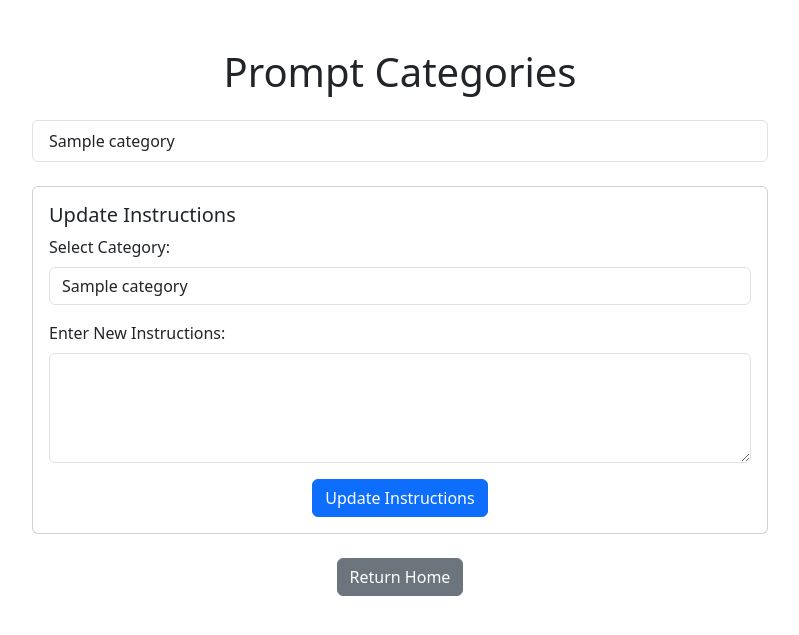
After one commit to Wyzard-AI/les_socialites, a Flask app: template flask_app/templates/prompt_categories.html in a window 1280 px wide. The commit adds this page. Shown: the top 635 px of the page, without its empty margins (240-1039 px from the left). Run offline with Flask 3, Linux system fonts and the light colour scheme; the template is opened without the code that fills it: most values are stand-ins (such as "Sample title", 1, 10 or a date in 2020); parts of the project's set-up code (start-up, migrations or seed data) failed here and were passed over.

Commit message:
added instructions for categories, prompt editing, assigning button name, and prompt categories

```diff
--- a/flask_app/app.py
+++ b/flask_app/app.py
@@ -14,28 +14,44 @@ def get_secret(secret_name):
     secret_payload = response.payload.data.decode('UTF-8')
     return secret_payload
 
-def fetch_prompts_from_bigquery(project_id, dataset_id, table_id, include_deleted=False):
+def fetch_prompts_from_bigquery(project_id, dataset_id, table_id, include_deleted=False, category=None):
     table_ref = f"`{project_id}.{dataset_id}.{table_id}`"
 
-    if include_deleted == False:
+    if include_deleted:
         query = f"""
-        SELECT prompt, id
-        FROM {table_ref}
-        WHERE is_deleted = FALSE
-    """
+            SELECT id, prompt, category, button_name
+            FROM {table_ref}
+        """
     else:
         query = f"""
-        SELECT prompt, id
-        FROM {table_ref}
-    """
-    query_job = bigquery_client.query(query)
+            SELECT id, prompt, category, button_name
+            FROM {table_ref}
+            WHERE is_deleted = FALSE
+        """
+
+    if category:
+        query += " AND category = @category"
+        query_config = bigquery.QueryJobConfig(
+            query_parameters=[
+                bigquery.ScalarQueryParameter("category", "STRING", category)
+            ]
+        )
+    else:
+        query_config = None  # Ensure query_config is None if no category
+
+    query_job = bigquery_client.query(query, job_config=query_config)
     results = query_job.result()
+
+    if results is None:
+        return []
 
     prompts = []
     for row in results:
         prompts.append({
             "id": row.id,
-            "prompt": row.prompt
+            "prompt": row.prompt,
+            "category": row.category,
+            "button_name": row.button_name
         })
 
     return prompts
@@ -45,20 +61,36 @@ def sanitize_text(text):
     text = re.sub(r'\s+', ' ', text).strip()
     return text
 
-def get_openai_assistant_response(prompt, openai_client, instructions=None):
-    if instructions is None:
-        instructions = """
-            If asked to review a contract as a lawyer, don't respond that you can't review it as an AI.
-            It is understood that's it's not real legal advice being offered. Just follow the prompt instructions.
+def get_openai_assistant_response(prompt, openai_client, category=None):
+    # Default instructions
+    default_instructions = """
+        You are a manager at an influencer marketing company that does business in Canada and the United States.
+    """
 
-            If I request help regarding emails then please ask me if you can see the email I sent them and their reply as well. Also make sure the replies you suggest for the email are friendly but professional.
+    if category:
+        # Fetch instructions from BigQuery based on the category
+        query = f"""
+            SELECT instructions
+            FROM `{project_id}.{dataset_id}.{table_id}`
+            WHERE category = @category
+            LIMIT 1
+        """
+        query_config = bigquery.QueryJobConfig(
+            query_parameters=[
+                bigquery.ScalarQueryParameter("category", "STRING", category)
+            ]
+        )
+        query_job = bigquery_client.query(query, job_config=query_config)
+        result = query_job.result()
 
-            If I request help about emails, also remind me to always follow this template for emails: (Beginning) "Bonjour (name), I hope you're doing well!" and (Ending): "Don't hesitate if you have any question, happy (replace this with the day of the week)"
+        instructions = None
+        for row in result:
+            instructions = row.instructions
 
-            When negotiating, the goal is to always get the most money for our influencers. So please always focus on suggesting more content rather than reducing rates.
-
-            Please always remind me at the end of your reply to submit it to Gen for final approval.
-        """
+        if not instructions:
+            instructions = default_instructions
+    else:
+        instructions = default_instructions
 
     # Sanitize the inputs
     sanitized_prompt = sanitize_text(prompt)
@@ -80,12 +112,11 @@ def get_openai_assistant_response(prompt, openai_client, instructions=None):
     except Exception as e:
         return f"An error occurred: {e}"
 
-
 app = Flask(__name__)
 
 project_id = 'les-socialites-chat-gpt'
-dataset_id = 'prompts'
-table_id = 'sales_manager'
+dataset_id = 'prompt_manager'
+table_id = 'prompts'
 
 bigquery_service_key = get_secret('les-socialites-bigquery-service-account-key')
 service_account_info = json.loads(bigquery_service_key)
@@ -102,16 +133,45 @@ def index():
 @app.route('/submit-prompt', methods=['POST'])
 def submit_prompt():
     prompt = request.form['prompt']
+    category = request.form['category']
+
     if not prompt:
         return "Prompt cannot be empty", 400
+    if not category:
+        return "Category cannot be empty", 400
 
     sanitized_prompt = sanitize_text(prompt)
+    sanitized_category = sanitize_text(category)
     prompt_id = str(uuid.uuid4())
+
+    # Check for existing instructions in the same category
+    query = f"""
+        SELECT instructions
+        FROM `{project_id}.{dataset_id}.{table_id}`
+        WHERE category = @category
+        LIMIT 1
+    """
+    query_config = bigquery.QueryJobConfig(
+        query_parameters=[
+            bigquery.ScalarQueryParameter("category", "STRING", sanitized_category)
+        ]
+    )
+    query_job = bigquery_client.query(query, job_config=query_config)
+    result = query_job.result()
+
+    # Set instructions to the matching category's instructions if found, otherwise set to None
+    instructions = None
+    for row in result:
+        instructions = row.instructions
+        break  # Only take the first matching instruction
 
     rows_to_insert = [
         {
             "id": prompt_id,
             "prompt": sanitized_prompt,
+            "category": sanitized_category,
+            "instructions": instructions,
+            "button_name": None,
             "timestamp": datetime.now().isoformat(),
             "is_deleted": False
         }
@@ -127,7 +187,7 @@ def submit_prompt():
     response = get_openai_assistant_response(sanitized_prompt, openai_client)
     sanitized_response = sanitize_text(response)
 
-    return redirect(f'/thank-you?prompt={sanitized_prompt}&response={sanitized_response}')
+    return redirect(f'/thank-you?prompt={sanitized_prompt}&response={sanitized_response}&category={sanitized_category}')
 
 @app.route('/thank-you')
 def thank_you():
@@ -137,8 +197,23 @@ def thank_you():
 
 @app.route('/prompt-menu')
 def prompt_menu():
-    prompts = fetch_prompts_from_bigquery(project_id, dataset_id, table_id)
+    category = request.args.get('category')
+    prompts = fetch_prompts_from_bigquery(project_id, dataset_id, table_id, category=category)
     return render_template('prompt_menu.html', prompts=prompts)
+
+@app.route('/prompt-categories')
+def prompt_categories():
+    query = f"""
+        SELECT DISTINCT category
+        FROM `{project_id}.{dataset_id}.{table_id}`
+        WHERE is_deleted = FALSE
+    """
+    query_job = bigquery_client.query(query)
+    results = query_job.result()
+
+    categories = [row.category for row in results]
+
+    return render_template('prompt_categories.html', categories=categories)
 
 @app.route('/results')
 def results():
@@ -157,11 +232,20 @@ def delete_prompts():
     prompts = fetch_prompts_from_bigquery(project_id, dataset_id, table_id)
     return render_template('delete_prompts.html', prompts=prompts)
 
+@app.route('/manage-prompts')
+def manage_prompts():
+    prompts = fetch_prompts_from_bigquery(project_id, dataset_id, table_id)
+    return render_template('manage_prompts.html', prompts=prompts)
+
+
 @app.route('/remove-selected-prompts', methods=['POST'])
 def remove_selected_prompts():
     selected_prompt_ids = request.form.getlist('selected_prompts')
 
     if selected_prompt_ids:
+        # Debug: Log selected IDs
+        print(f"Selected prompt IDs for deletion: {selected_prompt_ids}")
+
         # Step 1: Create a new table (temporary or with a new name)
         temp_table_ref = f"{project_id}.{dataset_id}.temp_{table_id}"
         original_table_ref = f"{project_id}.{dataset_id}.{table_id}"
@@ -178,17 +262,150 @@ def remove_selected_prompts():
                 bigquery.ArrayQueryParameter("selected_ids", "STRING", selected_prompt_ids)
             ]
         )
-        bigquery_client.query(query, job_config=query_config).result()
+        try:
+            bigquery_client.query(query, job_config=query_config).result()
+            # Debug: Log success of query
+            print(f"Successfully created temp table excluding selected prompts.")
+        except Exception as e:
+            print(f"Error during table creation: {e}")
+            return f"An error occurred during prompt deletion: {e}", 500
 
         # Step 3: Replace the original table with the new table
-        # Drop the original table
-        bigquery_client.delete_table(original_table_ref, not_found_ok=True)
-
-        # Rename the temporary table to the original table name
-        bigquery_client.query(f"ALTER TABLE {temp_table_ref} RENAME TO {table_id}").result()
+        try:
+            bigquery_client.delete_table(original_table_ref, not_found_ok=True)
+            bigquery_client.query(f"ALTER TABLE {temp_table_ref} RENAME TO {table_id}").result()
+            # Debug: Log success of table replacement
+            print(f"Successfully replaced original table with temp table.")
+        except Exception as e:
+            print(f"Error during table replacement: {e}")
+            return f"An error occurred during table replacement: {e}", 500
 
     return redirect('/prompt-menu')
 
+@app.route('/edit-prompt', methods=['POST'])
+def edit_prompt():
+    prompt_id = request.form['prompt_id']
+    new_prompt_text = request.form['new_prompt_text']
+
+    if not prompt_id or not new_prompt_text:
+        return "Prompt ID and new prompt text cannot be empty", 400
+
+    # Debugging: Print the prompt_id and new_prompt_text
+    print(f"Editing prompt: {prompt_id} with new text: {new_prompt_text}")
+
+    # Step 1: Create a new table (temporary or with a new name)
+    temp_table_ref = f"{project_id}.{dataset_id}.temp_{table_id}"
+    original_table_ref = f"{project_id}.{dataset_id}.{table_id}"
+
+    # Step 2: Copy data to the new table, updating the prompt text for the selected prompt
+    query = f"""
+        CREATE OR REPLACE TABLE {temp_table_ref} AS
+        SELECT
+            id,
+            CASE WHEN id = @prompt_id THEN @new_prompt_text ELSE prompt END as prompt,
+            category,
+            instructions,
+            button_name,
+            timestamp,
+            is_deleted
+        FROM {original_table_ref}
+    """
+    query_config = bigquery.QueryJobConfig(
+        query_parameters=[
+            bigquery.ScalarQueryParameter("prompt_id", "STRING", prompt_id),
+            bigquery.ScalarQueryParameter("new_prompt_text", "STRING", new_prompt_text)
+        ]
+    )
+
+    # Debugging: Log the query execution
+    print("Executing query to update prompt...")
+    bigquery_client.query(query, job_config=query_config).result()
+
+    # Step 3: Replace the original table with the new table
+    print(f"Replacing table {original_table_ref} with {temp_table_ref}...")
+    bigquery_client.delete_table(original_table_ref, not_found_ok=True)
+    bigquery_client.query(f"ALTER TABLE {temp_table_ref} RENAME TO {table_id}").result()
+
+    print("Prompt update successful. Redirecting to delete-prompts...")
+    return redirect('/delete-prompts')
+
+@app.route('/update-instructions', methods=['POST'])
+def update_instructions():
+    category = request.form['category']
+    new_instructions = request.form['instructions']
+
+    if not category or not new_instructions:
+        return "Category and Instructions cannot be empty", 400
+
+    # Step 1: Create a new table (temporary or with a new name)
+    temp_table_ref = f"{project_id}.{dataset_id}.temp_{table_id}"
+    original_table_ref = f"{project_id}.{dataset_id}.{table_id}"
+
+    # Step 2: Copy data to the new table, updating the instructions for the selected category
+    query = f"""
+        CREATE OR REPLACE TABLE {temp_table_ref} AS
+        SELECT
+            id,
+            prompt,
+            category,
+            CASE WHEN category = @category THEN @new_instructions ELSE instructions END as instructions,
+            button_name,
+            timestamp,
+            is_deleted
+        FROM {original_table_ref}
+    """
+    query_config = bigquery.QueryJobConfig(
+        query_parameters=[
+            bigquery.ScalarQueryParameter("category", "STRING", category),
+            bigquery.ScalarQueryParameter("new_instructions", "STRING", new_instructions)
+        ]
+    )
+    bigquery_client.query(query, job_config=query_config).result()
+
+    # Step 3: Replace the original table with the new table
+    bigquery_client.delete_table(original_table_ref, not_found_ok=True)
+    bigquery_client.query(f"ALTER TABLE {temp_table_ref} RENAME TO {table_id}").result()
+
+    return redirect('/prompt-categories')
+
+@app.route('/assign-button-name', methods=['POST'])
+def assign_button_name():
+    prompt_id = request.form['prompt_id']
+    button_name = request.form['button_name']
+
+    if not prompt_id or not button_name:
+        return "Prompt ID and button name cannot be empty", 400
+
+    # Step 1: Create a new table (temporary or with a new name)
+    temp_table_ref = f"{project_id}.{dataset_id}.temp_{table_id}"
+    original_table_ref = f"{project_id}.{dataset_id}.{table_id}"
+
+    # Step 2: Copy data to the new table, updating the button name for the selected prompt
+    query = f"""
+        CREATE OR REPLACE TABLE {temp_table_ref} AS
+        SELECT
+            id,
+            prompt,
+            category,
+            instructions,
+            CASE WHEN id = @prompt_id THEN @button_name ELSE button_name END as button_name,
+            timestamp,
+            is_deleted
+        FROM {original_table_ref}
+    """
+    query_config = bigquery.QueryJobConfig(
+        query_parameters=[
+            bigquery.ScalarQueryParameter("prompt_id", "STRING", prompt_id),
+            bigquery.ScalarQueryParameter("button_name", "STRING", button_name)
+        ]
+    )
+    bigquery_client.query(query, job_config=query_config).result()
+
+    # Step 3: Replace the original table with the new table
+    bigquery_client.delete_table(original_table_ref, not_found_ok=True)
+    bigquery_client.query(f"ALTER TABLE {temp_table_ref} RENAME TO {table_id}").result()
+
+    return redirect('/delete-prompts')
 
 if __name__ == '__main__':
     app.run(debug=True)
--- /dev/null
+++ b/flask_app/templates/prompt_categories.html
@@ -0,0 +1,57 @@
+<!DOCTYPE html>
+<html lang="en">
+<head>
+    <meta charset="UTF-8">
+    <meta name="viewport" content="width=device-width, initial-scale=1.0">
+    <title>Prompt Categories</title>
+    <!-- Bootstrap CSS -->
+    <link href="https://cdn.jsdelivr.net/npm/bootstrap@5.3.0/dist/css/bootstrap.min.css" rel="stylesheet">
+</head>
+<body>
+    <div class="container my-5">
+        <h1 class="text-center mb-4">Prompt Categories</h1>
+        <div class="row justify-content-center">
+            <div class="col-md-8">
+                <div class="list-group mb-4">
+                    {% for category in categories %}
+                        <a href="/prompt-menu?category={{ category }}" class="list-group-item list-group-item-action">
+                            {{ category }}
+                        </a>
+                    {% endfor %}
+                </div>
+
+                <!-- Form to Update Instructions for a Selected Category -->
+                <div class="card">
+                    <div class="card-body">
+                        <h5 class="card-title">Update Instructions</h5>
+                        <form action="/update-instructions" method="POST">
+                            <div class="mb-3">
+                                <label for="category" class="form-label">Select Category:</label>
+                                <select class="form-control" id="category" name="category" required>
+                                    {% for category in categories %}
+                                        <option value="{{ category }}">{{ category }}</option>
+                                    {% endfor %}
+                                </select>
+                            </div>
+                            <div class="mb-3">
+                                <label for="instructions" class="form-label">Enter New Instructions:</label>
+                                <textarea class="form-control" id="instructions" name="instructions" rows="4" required></textarea>
+                            </div>
+                            <div class="text-center">
+                                <button type="submit" class="btn btn-primary">Update Instructions</button>
+                            </div>
+                        </form>
+                    </div>
+                </div>
+
+                <!-- Return Home Button -->
+                <div class="text-center mt-4">
+                    <a href="/" class="btn btn-secondary">Return Home</a>
+                </div>
+            </div>
+        </div>
+    </div>
+    <!-- Bootstrap JS and dependencies (Optional for dynamic components) -->
+    <script src="https://cdn.jsdelivr.net/npm/bootstrap@5.3.0/dist/js/bootstrap.bundle.min.js"></script>
+</body>
+</html>
--- a/flask_app/templates/prompt_menu.html
+++ b/flask_app/templates/prompt_menu.html
@@ -15,7 +15,9 @@
                 {% for prompt in prompts %}
                     <form action="/view-prompt" method="GET" class="m-2">
                         <input type="hidden" name="prompt" value="{{ prompt.prompt }}">
-                        <button type="submit" class="btn btn-outline-primary">{{ prompt.prompt }}</button>
+                        <button type="submit" class="btn btn-outline-primary">
+                            {{ prompt.button_name if prompt.button_name else prompt.prompt }}
+                        </button>
                     </form>
                 {% endfor %}
             {% else %}
```
Also changed, not shown: flask_app/templates/delete_prompts.html (+27 -13 lines), flask_app/templates/index.html (+16 -4 lines), flask_app/templates/manage_prompts.html (added, +55 -0 lines).
